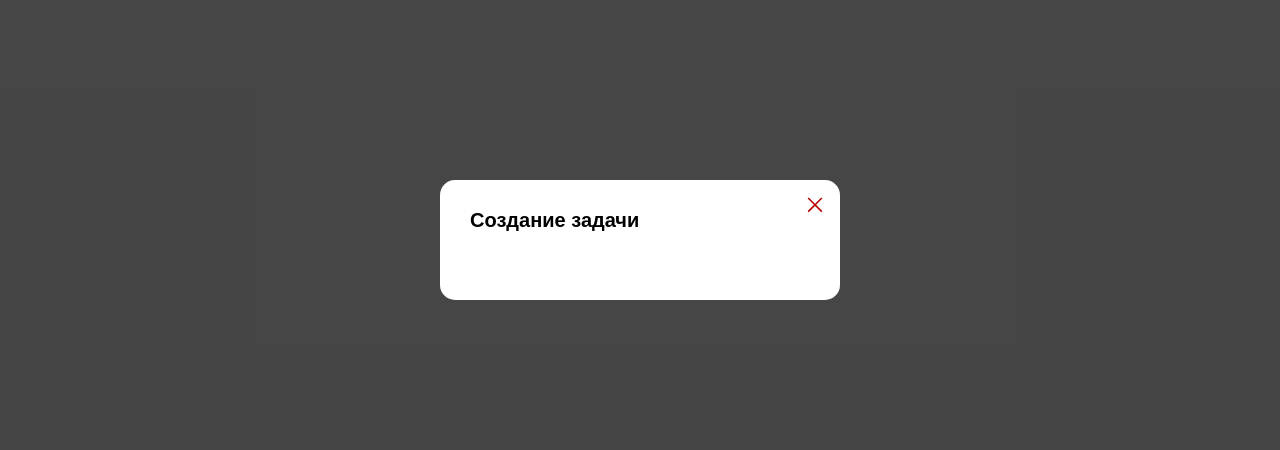
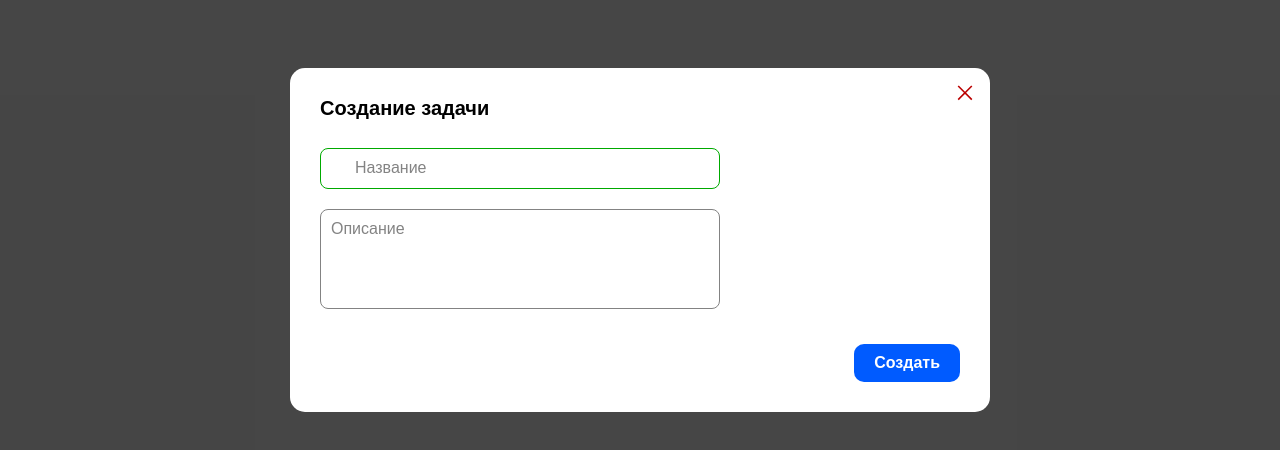
Before and after one commit to Lomt1k/avitoTasks, a React (Vite) app in the folder client/: page /issues in a window 1280 px wide. Both pictures are taken after a click on the button "Создать задачу". Shown: the part 160-610 px from the top of the page. Built offline with nearby package versions, Linux system fonts and the light colour scheme; no server answers; a web font is replaced by a local one.

Commit message:
Окно создания задачи [in progress]

```diff
--- a/client/package.json
+++ b/client/package.json
@@ -10,6 +10,7 @@
     "preview": "vite preview"
   },
   "dependencies": {
+    "@hookform/resolvers": "^5.0.1",
     "@tanstack/react-query": "^5.74.3",
     "axios": "^1.8.4",
     "mobx": "^6.13.7",
@@ -17,6 +18,7 @@
     "normalize.css": "^8.0.1",
     "react": "^19.0.0",
     "react-dom": "^19.0.0",
+    "react-hook-form": "^7.55.0",
     "react-router": "^7.5.0",
     "vite-plugin-svgr": "^4.3.0",
     "zod": "^3.24.2"
--- a/client/src/components/CreateTaskModal/CreateTaskModal.scss
+++ b/client/src/components/CreateTaskModal/CreateTaskModal.scss
@@ -1,9 +1,27 @@
 .create-task-modal {
-  min-width: 400px;
+  width: 100%;
+  max-width: 700px;
 
   &__heading {
-    margin: 0 0 40px;
+    margin: 0 0 30px;
     font-size: 20px;
     font-weight: 600;
   }
+
+  &__fields {
+    max-width: 400px;
+    display: flex;
+    flex-direction: column;
+    gap: 20px;
+    margin: 0 0 30px;
+  }
+
+  &__buttons {
+    display: flex;
+    gap: 20px;
+  }
+
+  &__submit-btn {
+    margin-left: auto;
+  }
 }
--- a/client/src/components/CreateTaskModal/CreateTaskModal.tsx
+++ b/client/src/components/CreateTaskModal/CreateTaskModal.tsx
@@ -1,6 +1,8 @@
 import { FC } from 'react';
-import { Modal } from '../ui';
-import { Task } from '../../api/Task';
+import { Button, ButtonLink, Input, Modal, TextArea } from '../ui';
+import { Task, TaskSchema } from '../../api/Task';
+import { zodResolver } from '@hookform/resolvers/zod';
+import { useForm } from 'react-hook-form';
 import './CreateTaskModal.scss';
 
 type CreateTaskModalProps = {
@@ -8,12 +10,53 @@ type CreateTaskModalProps = {
   task?: Task;
 }
 
+/// Если таск не прокидывается - это окно создания таска
+/// Если прокидывается - окно редактирования
+
 const CreateTaskModal: FC<CreateTaskModalProps> = ({ onClickClose, task }) => {
+  const { register, handleSubmit, formState: { errors } } = useForm<Task>({
+    resolver: zodResolver(TaskSchema)
+  });
+
   return (
     <Modal className='create-task-modal' onClickClose={onClickClose}>
-      <h3 className="create-task-modal__heading">
-        {task ? 'Редактирование задачи' : 'Создание задачи'}
-      </h3>
+      <form onSubmit={handleSubmit(editedTask => {
+        // TODO: mutation
+        console.log(editedTask);
+      })}
+      >
+        <h3 className="create-task-modal__heading">
+          {task ? 'Редактирование задачи' : 'Создание задачи'}
+        </h3>
+        <div className="create-task-modal__fields">
+          <Input
+            {...register('title')}
+            type='text'
+            defaultValue={task?.title}
+            placeholder='Название'
+            autoFocus={!task}
+            error={errors.title?.message}
+          />
+          <TextArea
+            {...register('description')}
+            name='task-description'
+            id='task-description'
+            defaultValue={task?.description}
+            placeholder='Описание'
+            error={errors.description?.message}
+          />
+        </div>
+        <div className="create-task-modal__buttons">
+          {task?.boardId &&
+            <ButtonLink secondary to={`/board/${task.boardId}`}>
+              Перейти на доску
+            </ButtonLink>
+          }
+          <Button className='create-task-modal__submit-btn' submit>
+            {task ? 'Обновить' : 'Создать'}
+          </Button>
+        </div>
+      </form>
     </Modal>
   )
 }
--- a/client/src/components/ui/Buttons/Button.scss
+++ b/client/src/components/ui/Buttons/Button.scss
@@ -22,4 +22,8 @@
     background-color: var(--color-grey);
     cursor: default;
   }
+
+  &--secondary {
+    background-color: var(--color-black);
+  }
 }
--- a/client/src/components/ui/Buttons/Button.tsx
+++ b/client/src/components/ui/Buttons/Button.tsx
@@ -4,15 +4,19 @@ import './Button.scss';
 type ButtonProps = {
   children: ReactNode;
   onClick?: () => void;
+  submit?: boolean;
+  secondary?: boolean;
 } & ButtonHTMLAttributes<HTMLButtonElement>;
 
-const Button: FC<ButtonProps> = ({ children, onClick, className, ...rest}) => {
-  const classes = 'button' + (className ? ` ${className}` : '');
+const Button: FC<ButtonProps> = ({ children, onClick, submit, className, secondary, ...rest}) => {
+  const classes = 'button'
+    + (secondary ? ' button--secondary' : '')
+    + (className ? ` ${className}` : '');
 
   return (
     <button
       className={classes}
-      type='button'
+      type={submit ? 'submit' : 'button'}
       onClick={onClick}
       {...rest}
     >
--- a/client/src/components/ui/Buttons/ButtonLink.tsx
+++ b/client/src/components/ui/Buttons/ButtonLink.tsx
@@ -5,11 +5,15 @@ import './Button.scss';
 type ButtonLinkProps = {
   children: ReactNode;
   to: string;
+  secondary?: boolean;
 }
 
-const ButtonLink: FC<ButtonLinkProps> = ({ children, to }) => {
+const ButtonLink: FC<ButtonLinkProps> = ({ children, to, secondary }) => {
+  const classes = 'button'
+    + (secondary ? ' button--secondary' : '');
+
   return (
-    <Link className='button' to={to}>
+    <Link className={classes} to={to}>
       {children}
     </Link>
   )
--- a/client/src/components/ui/Input/Input.tsx
+++ b/client/src/components/ui/Input/Input.tsx
@@ -2,13 +2,14 @@ import { FC, ReactElement, InputHTMLAttributes } from 'react';
 import './Input.scss';
 
 type InputProps = {
-  icon: ReactElement;
+  icon?: ReactElement;
   error?: string;
   className?: string;
 } & InputHTMLAttributes<HTMLInputElement>;
 
 const Input: FC<InputProps> = ({ icon, error, className, ...rest }) => {
   const classes = 'input'
+    + (icon ? ' input--with-icon' : '')
     + (error ? ' input--errror' : '')
     + (className ? ` ${className}` : '');
 
@@ -18,7 +19,7 @@ const Input: FC<InputProps> = ({ icon, error, className, ...rest }) => {
         className='input__field'
         {...rest}
       />
-      <span className='input__icon'>{icon}</span>
+      {icon && <span className='input__icon'>{icon}</span>}
       {error && <span className='input__error'>{error}</span>}
     </div>
   );
--- /dev/null
+++ b/client/src/components/ui/TextArea/TextArea.scss
@@ -0,0 +1,51 @@
+.textarea {
+  display: block;
+  position: relative;
+  width: 100%;
+  $root: &;
+
+  &__field {
+    min-height: 100px;
+    width: 100%;
+    padding: 10px;
+    background-color: var(--color-white);
+    color: var(--color-black);
+    font-family: var(--ff-main);
+    font-size: 16px;
+    border: 1px solid var(--color-grey);
+    border-radius: 8px;
+    outline: none;
+    transition: border-color var(--transition-200);
+    resize: none;
+
+    &:hover:not(:disabled),
+    &:focus-visible:not(:disabled) {
+      border-color: var(--color-green);
+    }
+
+    &:hover:not(:disabled) ~ #{$root}__icon,
+    &:focus-visible:not(:disabled) ~ #{$root}__icon {
+      color: var(--color-green);
+    }
+
+    &::placeholder {
+      color: var(--color-grey);
+    }
+
+    &:disabled {
+      background-color: var(--color-disabled);
+    }
+  }
+
+  &__error {
+    display: block;
+    color: var(--color-red);
+    font-size: 13px;
+  }
+
+  &--error #{$root}__field {
+    border-color: var(--color-red);
+    margin-bottom: 5px;
+  }
+
+}
--- /dev/null
+++ b/client/src/components/ui/TextArea/TextArea.tsx
@@ -0,0 +1,27 @@
+import { FC, TextareaHTMLAttributes } from 'react';
+import './TextArea.scss';
+
+type TextAreaProps = {
+  name: string;
+  id: string;
+  error?: string;
+  className?: string;
+} & TextareaHTMLAttributes<HTMLTextAreaElement>;
+
+const TextArea: FC<TextAreaProps> = ({ name, id, error, className, ...rest}) => {
+  const classes = 'textarea'
+    + (error ? ' textarea--errror' : '')
+    + (className ? ` ${className}` : '');
+
+  return (
+    <div className={classes}>
+      <textarea
+        className='textarea__field'
+        {...rest}
+      />
+      {error && <span className='textarea__error'>{error}</span>}
+    </div>
+  );
+}
+
+export { TextArea };
--- /dev/null
+++ b/client/src/components/ui/TextArea/index.ts
@@ -0,0 +1 @@
+export { TextArea } from './TextArea';
--- a/client/src/components/ui/index.ts
+++ b/client/src/components/ui/index.ts
@@ -4,5 +4,6 @@ export { Button, ButtonLink } from './Buttons';
 export { NavigationLink } from './NavigationLink';
 export { ErrorText } from './ErrorText';
 export { Input } from './Input';
+export { TextArea } from './TextArea';
 export { Select, SelectItem } from './Select';
 export { Modal, ModalOverlay } from './Modal';
```
Also changed, not shown: 1 other file (tests, documents, lock files or other folders).
